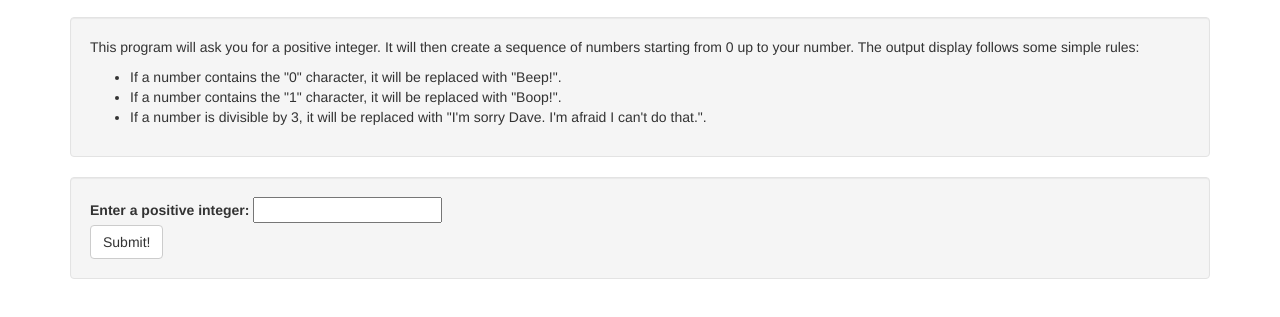
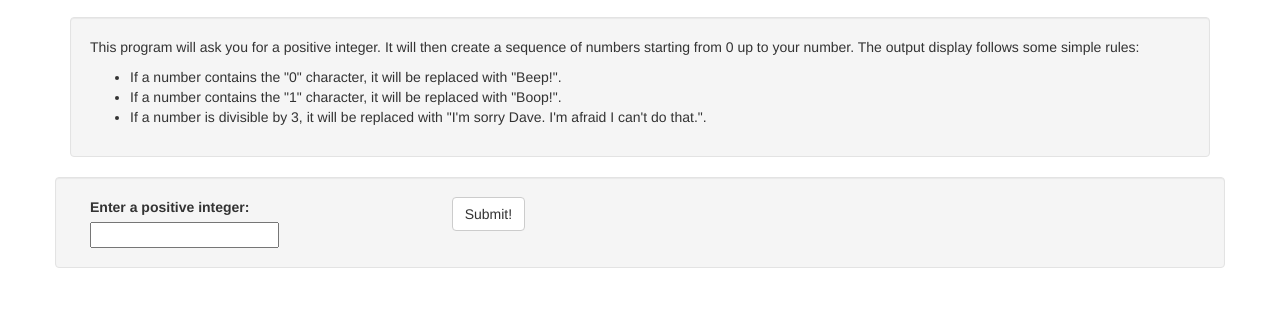
Before and after one commit to bobbydwise1/beep-boop, a plain HTML site: page index.html in a window 1280 px wide. Shown: the part 103-420 px from the top of the page. Drawn offline with Linux system fonts and the light colour scheme.

Commit message:
Add CSS styling to forms

```diff
--- a/css/styles.css
+++ b/css/styles.css
@@ -1,3 +1,7 @@
 #result {
   display:none;
 }
+
+.right-justify {
+  float:right;
+}
--- a/index.html
+++ b/index.html
@@ -22,18 +22,24 @@
 
       </div> <!--This ends the container for the instructions-->
 
-      <form id="inputForm" class="well"> <!--This starts the container for the form-->
-        <div class ="from-group">
-          <label for="userInput">Enter a positive integer: </label>
-          <input id="userInput" type="number">
+      <div class="row justify-content-start well">
+        <div class="col-sm-4">
+          <form id="inputForm" class="col"> <!--This starts the container for the form-->
+            <div class ="from-row">
+              <label for="userInput">Enter a positive integer: </label>
+              <input id="userInput" type="number">
+            </div>
         </div>
-
-        <div class ="from-group">
-          <button type="submit" class="btn btn-default">Submit!</button>
-        </div>
-      </form><!--This ends the container for the form-->
+            <div class="col">
+              <div class ="from-row">
+                <button type="submit" class="btn btn-default">Submit!</button>
+              </div>
+            </div>
+          </form><!--This ends the container for the form-->
+      </div>
 
       <div id="result" class="well">
+
         <h4>The Beep Boop Output is: </h5>
         <ol start="0" id="changeable-list">
           <span class="userOutput"></span>
--- a/js/scripts.js
+++ b/js/scripts.js
@@ -45,5 +45,8 @@ $(document).ready(function() { /*This is the start brace for document ready*/
     } else {
       $("span.userOutput").text("I'm sorry, your number is invalid.");
     }
+    $("#ToggleButton").button(function(event) {
+
+    })
   }); /*This is the end brace for HTML button event monitoring*/
 }); /*This is the end brace for document ready*/
```
